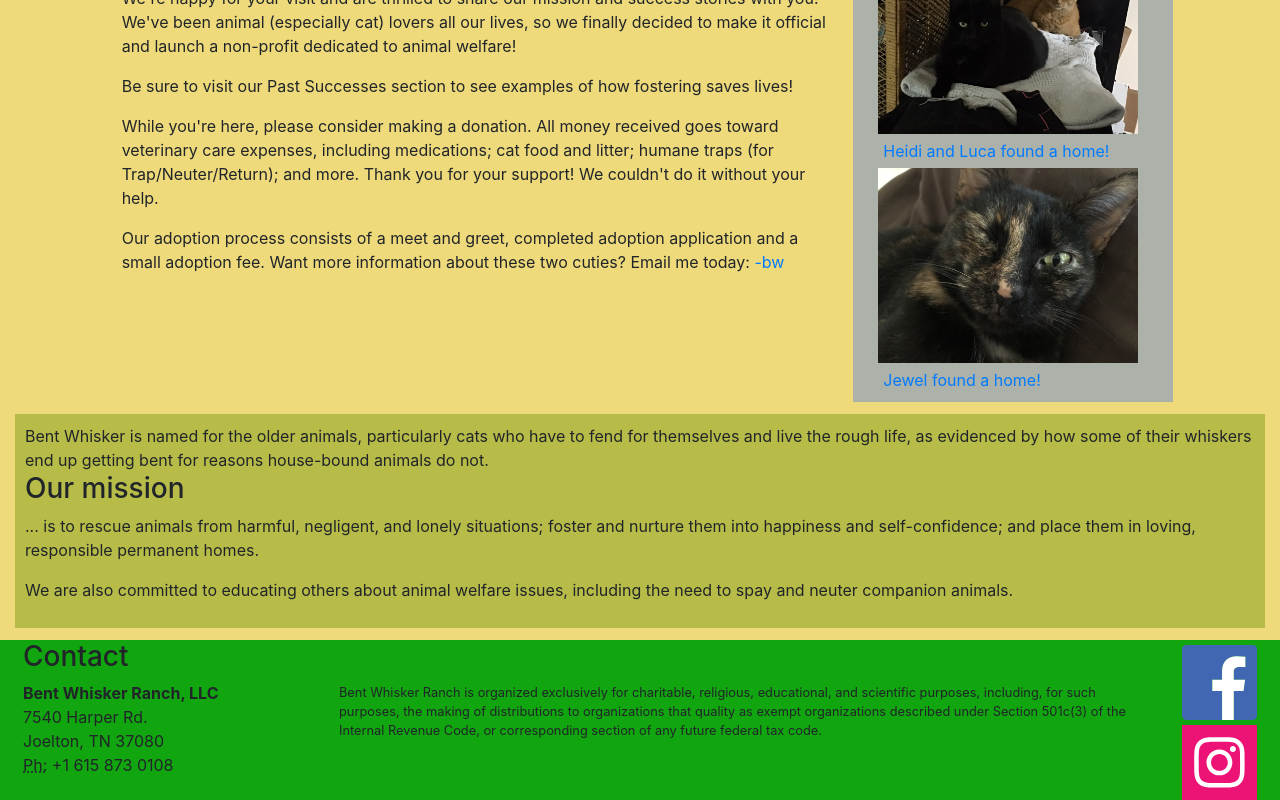
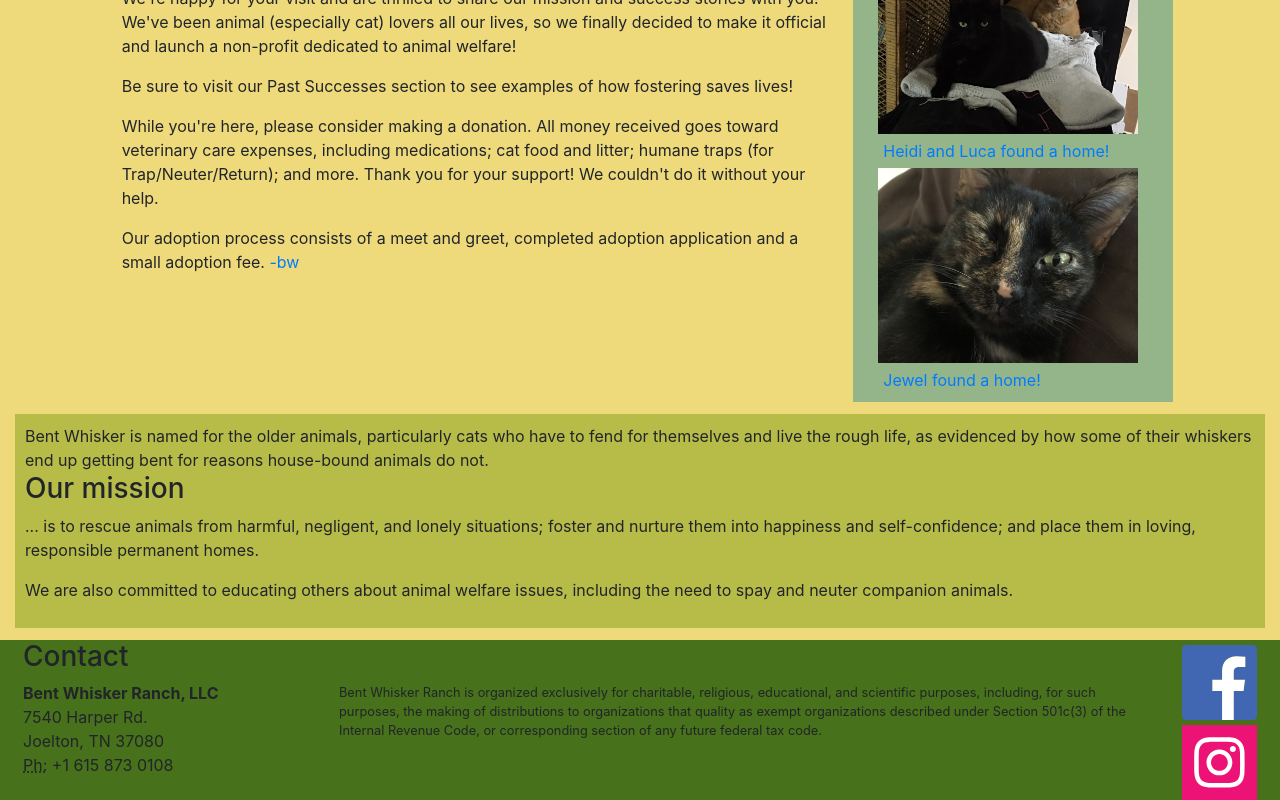
Before and after one commit to sam452/bw, an Angular app: page /home in a window 1280 px wide. Shown: the part 238-1038 px from the top of the page. Built offline with nearby package versions, Linux system fonts and the light colour scheme.

Commit message:
better greens

```diff
--- a/src/app/home/home.component.html
+++ b/src/app/home/home.component.html
@@ -9,7 +9,7 @@
 
       <p>While you're here, please consider making a donation. All money received goes toward veterinary care expenses, including medications; cat food and litter; humane traps (for Trap/Neuter/Return); and more. Thank you for your support! We couldn't do it without your help.</p>
 
-      <p>Our adoption process consists of a meet and greet, completed adoption application and a small adoption fee. Want more information about these two cuties? Email me today: <a href="mailto:becky@bentwhiskerranch.org">-bw</a></p>
+      <p>Our adoption process consists of a meet and greet, completed adoption application and a small adoption fee. <a href="mailto:becky@bentwhiskerranch.org">-bw</a></p>
     </div>
 
     <div class="col-sm-2 col-md-3 sidebar-home">
--- a/src/app/home/home.component.scss
+++ b/src/app/home/home.component.scss
@@ -1,5 +1,5 @@
 .sidebar-home {
-  background-color: rgba(172,177,169,1.00);
+  background-color: rgba(148,181,137,1.00);
   padding: 10px 15px;
 
 }
--- a/src/styles.scss
+++ b/src/styles.scss
@@ -32,6 +32,10 @@ img.normal {
   background-color: $greenish-500;
   padding: 10px;
   margin: 12px 0px;
+}
+
+article h2 {
+  margin-top: 25px;
 }
 
   footer {
--- a/src/styles/_colors.scss
+++ b/src/styles/_colors.scss
@@ -4,7 +4,7 @@
 //);
 
 $goldish: rgb(238,218,123);
-$greenish: #11a50f;
+$greenish: rgba(72,113,27,1.0);
 $greenish-800: rgb(72, 113, 27);
 $greenish-500: #76980d75;
 
```
